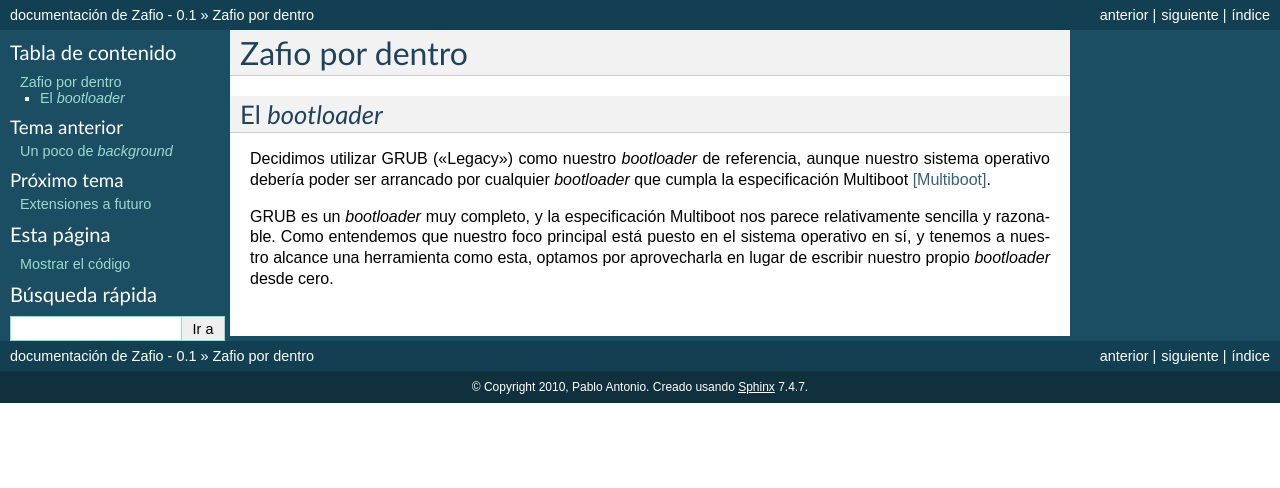
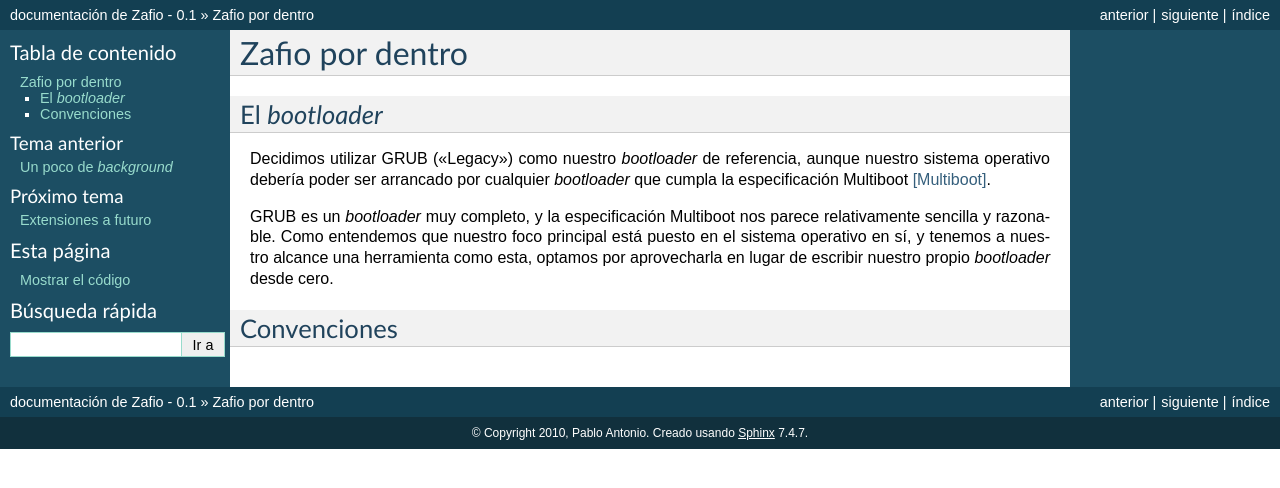
Before and after one commit to crazy2k/zafio, a Sphinx documentation site: the page built from doc/zafio.rst, in a window 1280 px wide. Shown: the top 488 px of the page. Built offline with Sphinx 7.4.7, drawn with Linux system fonts in a browser that asks for light colours; formulas are drawn with MathJax 3; part of the change alters nothing that is shown.

Commit message:
Agregar subseccion y un primer TODO sobre convenciones

```diff
--- a/doc/zafio.rst
+++ b/doc/zafio.rst
@@ -16,3 +16,9 @@ parece relativamente sencilla y razonable. Como entendemos que nuestro
 foco principal está puesto en el sistema operativo en sí, y tenemos a
 nuestro alcance una herramienta como esta, optamos por aprovecharla en
 lugar de escribir nuestro propio *bootloader* desde cero.
+
+Convenciones
+------------
+
+.. TODO: Agregar las convenciones que usamos para las macros, los
+   nombres de las funciones, etc.
```
